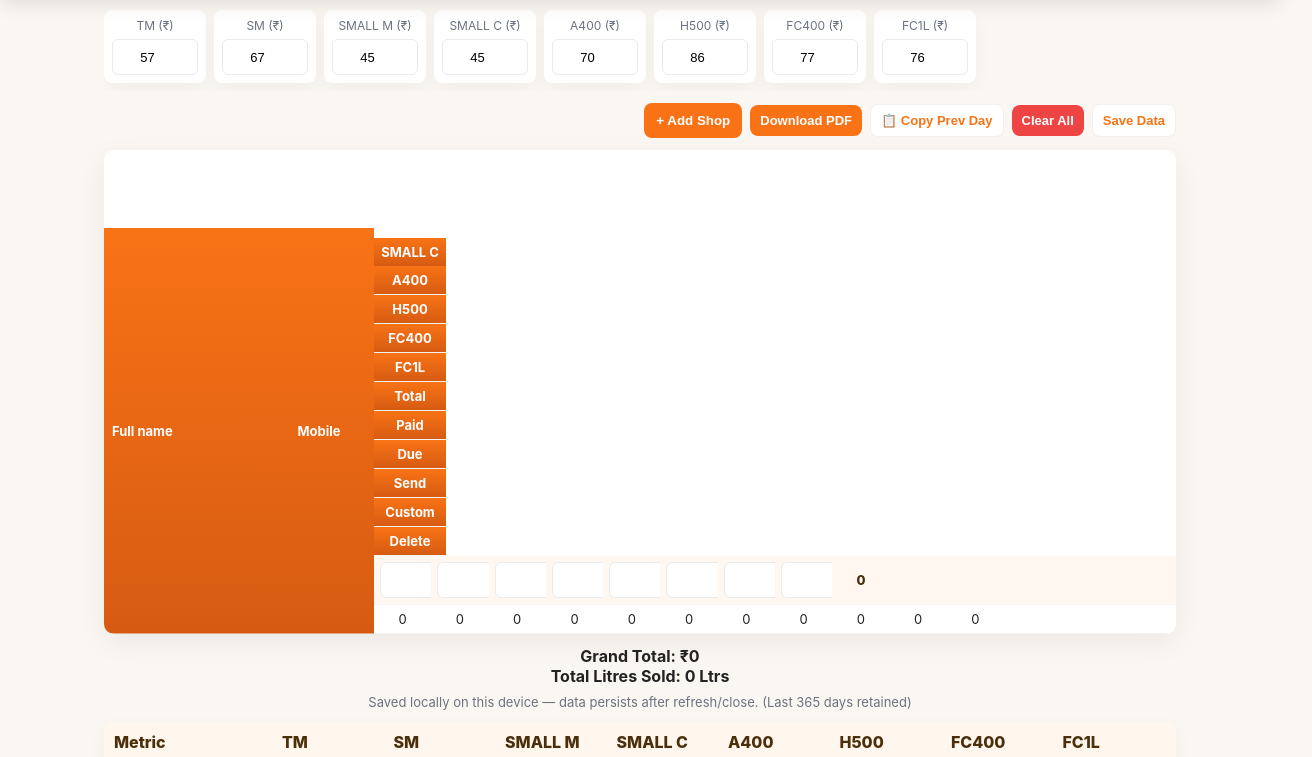
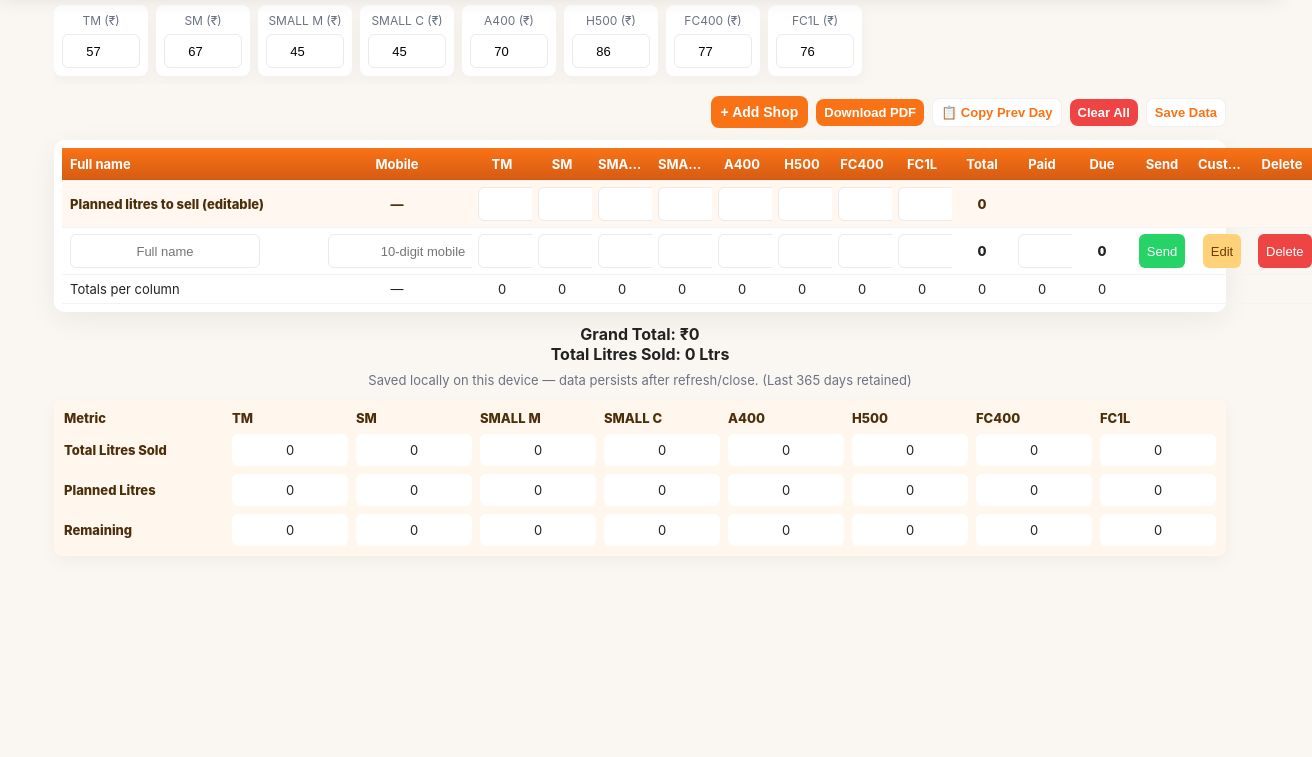
Before and after one commit to ajayreddy7aj3/Milkhap, a plain HTML site: page index.html in a window 1280 px wide. Shown: the part 80-837 px from the top of the page, 1312 px wide, since content can reach past the window. Drawn offline with nearby package versions, Linux system fonts and the light colour scheme.

Commit message:
Update index.html

```diff
--- a/index.html
+++ b/index.html
@@ -4,7 +4,6 @@
 <meta charset="utf-8"/>
 <meta name="viewport" content="width=device-width,initial-scale=1"/>
 <title>SAMBASHIVA MILK AGENCY</title>
-<link rel="icon" href="data:,">
 <style>
   :root{
     --orange:#f97316;
@@ -12,52 +11,72 @@
     --bg:#faf7f3;
     --card:#ffffff;
     --muted:#6b7280;
-    --input-h:44px;
-    --header-h:96px;
+    --input-h:40px;
+    --header-h:92px;
   }
   *{box-sizing:border-box}
-  body{margin:0;font-family:Inter,system-ui,Segoe UI,Roboto,Arial;background:var(--bg);color:#222;padding-bottom:140px}
+  body{margin:0;font-family:Inter,system-ui,Segoe UI,Roboto,Arial;background:var(--bg);color:#222;padding-bottom:120px}
   header{position:sticky;top:0;z-index:320;background:linear-gradient(90deg,var(--orange),var(--orange-dark));color:white;padding:12px 14px;box-shadow:0 6px 20px rgba(0,0,0,0.12)}
-  .container{max-width:1100px;margin:0 auto;padding:0 14px}
+  .container{max-width:1200px;margin:0 auto;padding:0 14px}
   .header-row{display:flex;align-items:center;justify-content:space-between;gap:12px}
-  .logo{width:52px;height:52px;flex:0 0 52px}
+  .logo{width:44px;height:44px;flex:0 0 44px}
   .title-block{text-align:center;flex:1}
   .title{font-size:1.18rem;font-weight:800;margin:0;display:flex;align-items:center;justify-content:center;gap:10px;color:#fff}
   .subtitle{font-size:0.92rem;margin-top:6px;color:#fff}
-  .date-input{background:var(--card);border:0;padding:6px 10px;border-radius:8px;height:36px;font-weight:700}
+  .date-input{background:var(--card);border:0;padding:6px 10px;border-radius:8px;height:34px;font-weight:700}
   .controls{display:flex;gap:8px;justify-content:flex-end;margin:12px 0;align-items:center;flex-wrap:wrap}
-  .btn{background:var(--orange);color:#fff;border:0;padding:10px 12px;border-radius:8px;font-weight:700;cursor:pointer}
+  .btn{background:var(--orange);color:#fff;border:0;padding:8px 10px;border-radius:8px;font-weight:700;cursor:pointer;font-size:14px}
   .btn.ghost{background:#fff;color:var(--orange);border:1px solid rgba(0,0,0,0.06)}
   .btn.clear{background:#ef4444}
-  .btn.small{padding:8px 10px;font-size:13px}
+  .btn.small{padding:6px 8px;font-size:13px}
   .price-panel{display:flex;gap:8px;overflow:auto;padding-bottom:8px;margin-bottom:6px}
-  .price-item{background:var(--card);padding:8px;border-radius:8px;min-width:100px;box-shadow:0 6px 18px rgba(2,6,23,0.04);text-align:center}
+  .price-item{background:var(--card);padding:8px;border-radius:8px;min-width:86px;box-shadow:0 6px 18px rgba(2,6,23,0.04);text-align:center}
   .price-item label{display:block;color:var(--muted);font-size:12px;margin-bottom:6px}
-  .price-item input{width:86px;padding:8px;border-radius:6px;border:1px solid #e6e6e6;height:var(--input-h);text-align:center}
-  .table-wrap{overflow:auto;background:var(--card);border-radius:10px;box-shadow:0 8px 30px rgba(2,6,23,0.06)}
-  table{width:100%;border-collapse:collapse;min-width:1000px;table-layout:fixed}
-  th,td{padding:6px;border-bottom:1px solid #f3f3f3;text-align:center;font-size:13px;overflow:hidden;white-space:nowrap;text-overflow:ellipsis}
-  thead th{background:linear-gradient(180deg,var(--orange),var(--orange-dark));color:white;position:sticky;top:calc(var(--header-h) - 8px);z-index:280}
+  .price-item input{width:78px;padding:6px;border-radius:6px;border:1px solid #e6e6e6;height:34px;text-align:center;font-size:13px}
+  .table-wrap{background:var(--card);border-radius:10px;box-shadow:0 8px 30px rgba(2,6,23,0.06);padding:8px}
+  table{width:100%;border-collapse:collapse;table-layout:fixed;font-size:13px}
+  thead th{background:linear-gradient(180deg,var(--orange),var(--orange-dark));color:white;position:sticky;top:calc(var(--header-h) - 8px);z-index:280;padding:8px 6px}
+  th,td{padding:6px;border-bottom:1px solid #f3f3f3;text-align:center;overflow:hidden;white-space:nowrap;text-overflow:ellipsis}
   .planned-row td{background:#fff7f0;color:#4b2f0a;font-weight:800}
-  input[type="number"],input[type="text"],input[type="tel"]{padding:6px;border-radius:6px;border:1px solid #eaeaea;text-align:center;font-size:13px;height:36px}
+  input[type="number"],input[type="text"],input[type="tel"]{padding:6px;border-radius:6px;border:1px solid #eaeaea;text-align:center;font-size:13px;height:34px;min-width:44px}
   .total-cell,.due-cell{font-weight:800}
-  .send-btn{background:#25D366;border:0;color:white;padding:6px 10px;border-radius:6px;cursor:pointer;height:34px}
-  .delete-btn{background:#ef4444;border:0;color:white;padding:6px 10px;border-radius:6px;cursor:pointer;height:34px}
-  .custom-btn{background:#ffd27a;border:0;color:#6b3d00;padding:6px 10px;border-radius:6px;cursor:pointer;height:34px}
+  .send-btn{background:#25D366;border:0;color:white;padding:6px 8px;border-radius:6px;cursor:pointer;height:34px;font-size:13px}
+  .delete-btn{background:#ef4444;border:0;color:white;padding:6px 8px;border-radius:6px;cursor:pointer;height:34px;font-size:13px}
+  .custom-btn{background:#ffd27a;border:0;color:#6b3d00;padding:6px 8px;border-radius:6px;cursor:pointer;height:34px;font-size:13px}
   .custom-price-row td{background:#fff8ed;padding:8px}
   .footer-note{text-align:center;color:var(--muted);margin-top:8px}
   .bottom-summary{margin-top:12px;background:#fff6ee;padding:10px;border-radius:8px;box-shadow:0 6px 18px rgba(2,6,23,0.04)}
-  .summary-grid{display:grid;grid-template-columns:160px repeat(8,1fr);gap:8px;align-items:center}
+  .summary-grid{display:grid;grid-template-columns:160px repeat(8,1fr);gap:8px;align-items:center;font-size:13px}
   .summary-label{font-weight:800;color:#4b2f0a}
   .summary-cell{background:var(--card);padding:8px;border-radius:6px;text-align:center}
   .toast{position:fixed;right:16px;bottom:110px;background:#111;color:#fff;padding:10px 12px;border-radius:8px;opacity:0;transform:translateY(8px);transition:all .18s;z-index:360}
   .toast.show{opacity:1;transform:none}
-  .icons-small{width:34px;height:34px}
-  .small-num { width:72px; max-width:72px; min-width:60px; display:inline-block; }
-  .col-shop { width:160px; max-width:220px; min-width:120px; text-align:left; padding-left:8px; }
-  .col-mobile { width:110px; max-width:140px; min-width:100px; }
-  @media (max-width:980px){ table{min-width:900px} .summary-grid{grid-template-columns:140px repeat(8,1fr)} }
-  @media (max-width:720px){ .logo{width:44px;height:44px} .title{font-size:1.02rem} table{min-width:820px} }
+
+  /* tuned widths */
+  .col-shop { width:220px; min-width:160px; text-align:left; padding-left:8px; }
+  .col-mobile { width:140px; min-width:110px; }
+  .small-num { width:64px; min-width:52px; max-width:80px; }
+
+  /* Desktop: fit table within container — avoid horizontal scroll */
+  @media (min-width:1100px){
+    table{font-size:13px}
+    .col-shop { width:260px; }
+    .col-mobile { width:150px; }
+    .small-num { width:60px; }
+  }
+
+  /* Mobile: allow horizontal scroll for narrow screens (so inputs stay usable) */
+  @media (max-width:899px){
+    .container{padding:0 8px}
+    table{min-width:980px} /* allow the table to be scrollable on small screens */
+    .price-item input{width:72px}
+  }
+
+  @media (max-width:480px){
+    .title{font-size:16px}
+    .price-item{min-width:86px}
+    .small-num{width:72px}
+  }
 </style>
 </head>
 <body>
@@ -65,7 +84,6 @@
     <div class="container header-row">
       <div style="display:flex;align-items:center;gap:8px">
         <div class="logo" aria-hidden="true">
-          <!-- Demo HAP logo left -->
           <svg viewBox="0 0 100 100" width="100%" height="100%" xmlns="http://www.w3.org/2000/svg">
             <circle cx="50" cy="50" r="48" fill="#fff" stroke="#f97316" stroke-width="4"/>
             <text x="50" y="58" font-family="sans-serif" font-weight="800" font-size="26" fill="#f97316" text-anchor="middle">HAP</text>
@@ -82,8 +100,7 @@
 
       <div style="display:flex;align-items:center;gap:10px">
         <input id="dateInput" class="date-input" type="date" />
-        <div style="width:46px;height:46px">
-          <!-- demo icon right -->
+        <div style="width:42px;height:42px">
           <svg viewBox="0 0 64 64" width="100%" height="100%" xmlns="http://www.w3.org/2000/svg">
             <rect width="64" height="64" rx="8" fill="#fff" stroke="#f97316" stroke-width="2"/>
             <path d="M32 10c6 0 10 3 10 7s-4 7-10 7-10-3-10-7 4-7 10-7z" fill="#f97316"/>
@@ -94,7 +111,7 @@
     </div>
   </header>
 
-  <main style="padding:14px 12px 160px">
+  <main style="padding:14px 12px 140px">
     <div class="container">
 
       <div class="price-panel" aria-label="Global prices">
@@ -115,7 +132,6 @@
         <button id="copyPrevBtn" class="btn ghost small" title="Copy shops from previous day">📋 Copy Prev Day</button>
         <button id="clearBtn" class="btn clear small" title="Clear all data">Clear All</button>
         <button id="saveBtn" class="btn ghost small">Save Data</button>
-        <!--<button id="exportBtn" class="btn ghost small">Download CSV</button>-->
       </div>
 
       <div class="table-wrap" role="region" aria-label="Shops table">
@@ -282,7 +298,6 @@
     clearTimeout(toast._t); toast._t = setTimeout(()=>{ toast.classList.remove('show'); toast.setAttribute('aria-hidden','true'); }, ms);
   }
 
-  // storage helpers
   function keyForDate(d){ return STORAGE_PREFIX + d; }
   function listSavedDates(){
     const keys = [];
@@ -307,12 +322,11 @@
     return deleted;
   }
 
-  // row creation
   function createRow(data){
     const tr = document.createElement('tr');
     tr.innerHTML = `
-      <td><input class="shop" type="text" placeholder="Full name"/></td>
-      <td><input class="mobile" type="tel" placeholder="10-digit mobile"/></td>
+      <td class="col-shop"><input class="shop" type="text" placeholder="Full name"/></td>
+      <td class="col-mobile"><input class="mobile" type="tel" placeholder="10-digit mobile"/></td>
       <td><input class="tm small-num" type="number" min="0" inputmode="numeric"/></td>
       <td><input class="sm small-num" type="number" min="0" inputmode="numeric"/></td>
       <td><input class="smm small-num" type="number" min="0" inputmode="numeric"/></td>
@@ -375,7 +389,7 @@
       </div></td>`;
     tr.parentNode.insertBefore(row, tr.nextSibling);
 
-    const g = readGlobalPrices();
+    const g = readGlobalPricesSafe();
     row.querySelector('.c_tm').value = (tr._customPrices && typeof tr._customPrices.TM === 'number') ? tr._customPrices.TM : g.TM;
     row.querySelector('.c_sm').value = (tr._customPrices && typeof tr._customPrices.SM === 'number') ? tr._customPrices.SM : g.SM;
     row.querySelector('.c_smm').value = (tr._customPrices && typeof tr._customPrices['SMALL M'] === 'number') ? tr._customPrices['SMALL M'] : g['SMALL M'];
@@ -401,15 +415,6 @@
     row.querySelector('.cancel-cust').addEventListener('click', ()=>{ if(row && row.parentNode) row.parentNode.removeChild(row); });
   }
 
-  function readGlobalPrices(){
-    return {
-      TM: Number(priceInputs.TM.value||0), SM: Number(priceInputs.SM.value||0),
-      'SMALL M': Number(priceInputs['SMALL M'].value||0), 'SMALL C': Number(priceInputs['SMALL C'].value||0),
-      A400: Number(priceInputs.A400.value||0), H500: Number(priceInputs.H500].value||0),
-      FC400: Number(priceInputs.FC400.value||0), FC1L: Number(priceInputs.FC1L.value||0)
-    };
-  }
-  // Note: small correction in above if your browser throws - I will fallback below if necessary
   function readGlobalPricesSafe(){
     return {
       TM: Number(document.getElementById('price_TM').value||0),
@@ -426,9 +431,7 @@
   function formatNum(n){ if(!isFinite(n)) return '0'; if(Math.round(n)===n) return String(Math.round(n)); return Number(n).toFixed(2); }
 
   function calculateRow(tr){
-    // try main read, fallback to safe
-    let global;
-    try{ global = readGlobalPrices(); }catch(e){ global = readGlobalPricesSafe(); }
+    const global = readGlobalPricesSafe();
     const custom = tr._customPrices || null;
     const tm = Number(tr.querySelector('.tm').value||0), sm = Number(tr.querySelector('.sm').value||0),
       smm = Number(tr.querySelector('.smm').value||0), smc = Number(tr.querySelector('.smc').value||0),
@@ -617,8 +620,8 @@
     window.scrollTo({top: absoluteTop - headerH, behavior: 'smooth'});
   }
 
+  // Optional CSV export kept (not shown in UI)
   function exportCSV(){
-    // kept for compatibility - not used in UI but available
     const cur = dateInput.value || TODAY;
     const rows = collectRows();
     const types = ['TM','SM','SMALL M','SMALL C','A400','H500','FC400','FC1L'];
@@ -669,25 +672,18 @@
   async function downloadPdfDirect(){
     try{
       showToast('Preparing PDF...');
-      // temporarily expand table layout for a cleaner capture (optional)
-      const originalBg = document.body.style.backgroundColor;
-      // capture container only (main section)
       const container = document.querySelector('main');
-      // Use html2canvas
       const canvas = await html2canvas(container, { scale: 2, useCORS:true, allowTaint:true });
       const imgData = canvas.toDataURL('image/png');
       const { jsPDF } = window.jspdf;
       const pdf = new jsPDF({ orientation: 'portrait', unit: 'pt', format: 'a4' });
       const pageWidth = pdf.internal.pageSize.getWidth();
       const pageHeight = pdf.internal.pageSize.getHeight();
-      // fit image to page width
       const imgWidth = pageWidth;
       const imgHeight = (canvas.height * imgWidth) / canvas.width;
-      // if image height > pageHeight, split into pages
       if(imgHeight <= pageHeight){
         pdf.addImage(imgData, 'PNG', 0, 0, imgWidth, imgHeight);
       } else {
-        // split tall image into slices
         const canvasH = canvas.height;
         const sliceHeight = Math.floor(canvas.width * (pageHeight / pageWidth));
         let y = 0;
@@ -715,7 +711,6 @@
     const deleted = deleteOldRecords();
     if(deleted) showToast(`🧹 Deleted ${deleted} old record(s)`);
     loadForDate(TODAY, true);
-    // soft chime:
     try{
       const Ctx = window.AudioContext || window.webkitAudioContext;
       if(Ctx){
@@ -735,9 +730,7 @@
     });
     saveBtn.addEventListener('click', ()=>{ saveForDate(dateInput.value||TODAY); showToast('Saved'); });
     downloadPdfBtn.addEventListener('click', ()=>{ downloadPdfDirect(); });
-    // price changes
     Object.values(priceInputs).forEach(inp => inp.addEventListener('input', ()=>{ Array.from(dataBody.querySelectorAll('tr')).forEach(tr=>{ if(!tr.classList.contains('custom-price-row')) calculateRow(tr); }); updateAllSums(); autosaveSilent(); }));
-    // plan changes
     Object.values(planEls).forEach(inp => inp.addEventListener('input', ()=>{ updateAllSums(); autosaveSilent(); }));
     dateInput.addEventListener('change', ()=>{ const newDate = dateInput.value || TODAY; loadForDate(newDate, true); showToast(`Loaded ${newDate}`); });
     window.addEventListener('beforeunload', ()=>{ saveForDate(dateInput.value || TODAY); });
@@ -759,12 +752,8 @@
     }catch(e){ console.error(e); alert('Copy failed'); }
   }
 
-  // small helper watchers are already built in via event listeners
-
-  // boot
   init();
 
-  // expose api
   window._milkApp = { loadForDate, saveForDate, listSavedDates, deleteOldRecords, collectRows, downloadPdfDirect };
 
 })();
```
